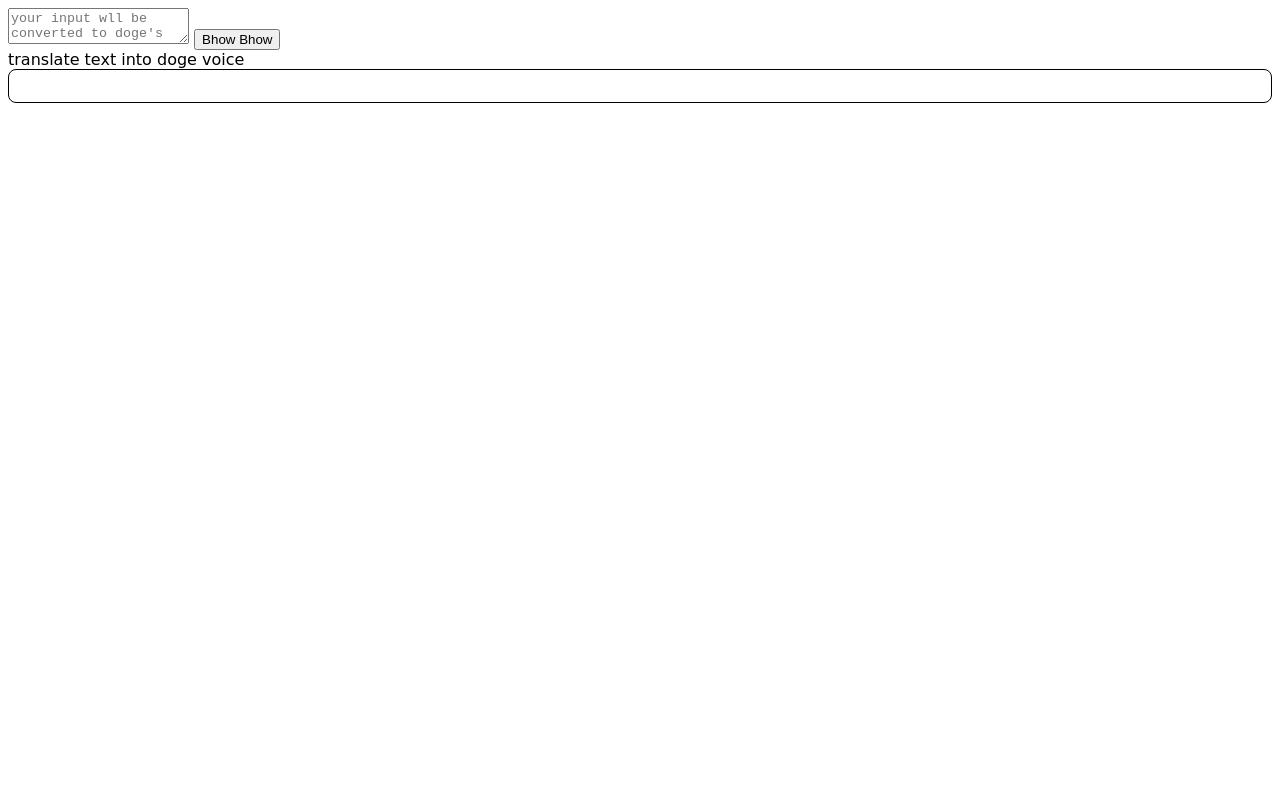
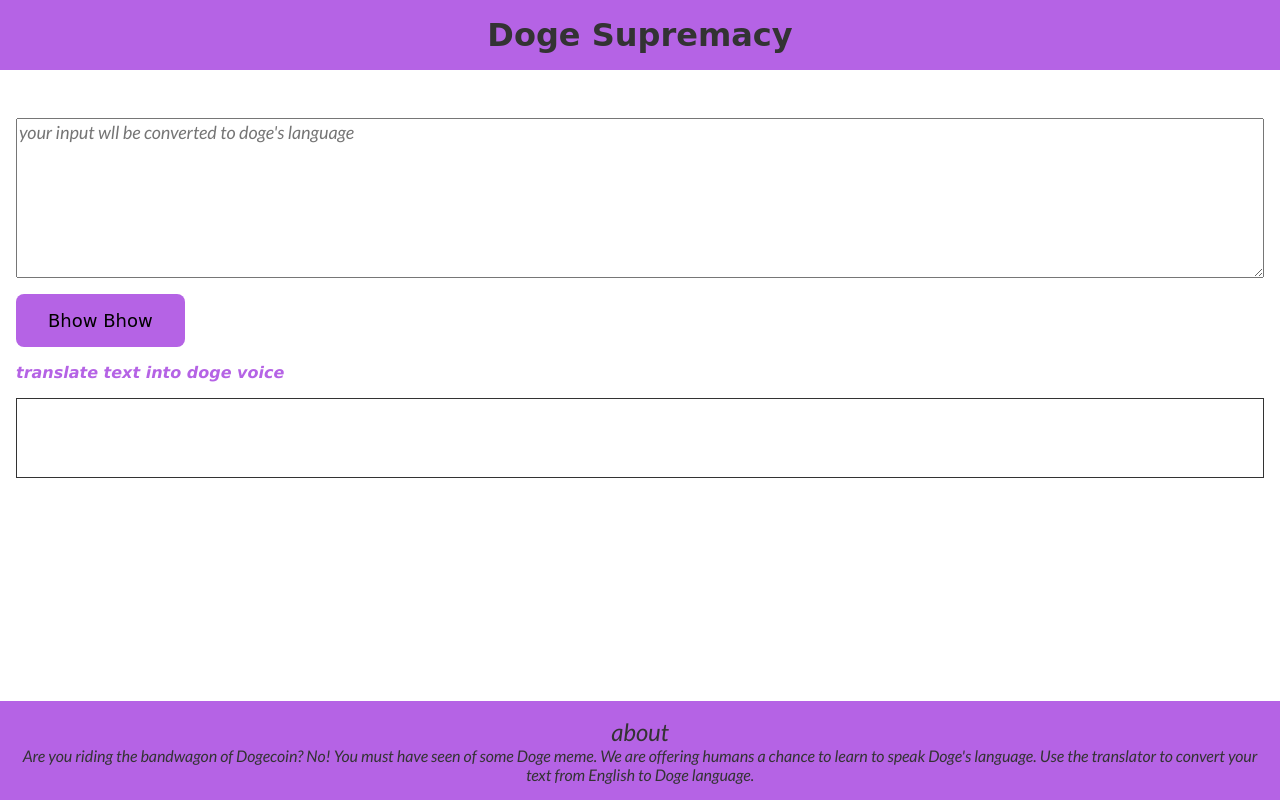
Before and after one commit to anurag-kkumarr/Doge-Translator, a plain HTML site: page index.html in a window 1280 px wide. Drawn offline with Linux system fonts and the light colour scheme; a web font is replaced by a local one.

Commit message:
doge world done

```diff
--- a/index.html
+++ b/index.html
@@ -9,19 +9,26 @@
 </head>
 <body>
     <nav>
+        <div style="font-size: 2rem; padding: 1rem;">
+            Doge Supremacy
+        </div>
 
     </nav>
+
+
 
     <main>
             <textarea id="txt-input" placeholder="your input wll be converted to doge's language "></textarea>
             <button id="btn-translate" >Bhow Bhow</button>
-            <div>translate text into doge voice</div>
+            <div id="translation">translate text into doge voice</div>
             <div id="output-div"></div>
     </main>
 
     <footer>
-
-
+        <div style="font-size: x-large;">about</div>
+        <p>Are you riding the bandwagon of Dogecoin? No! You must have seen of some Doge meme. We are offering humans a chance to learn to speak Doge's language.
+             Use the translator
+            to convert your text from English to Doge language.</p>
     </footer>
 
     <script src="app.js" type="text/javascript"></script>
--- a/styles.css
+++ b/styles.css
@@ -1,17 +1,83 @@
 @import url('https://fonts.googleapis.com/css2?family=MonteCarlo&display=swap');
+@import url('https://fonts.googleapis.com/css2?family=Lato:ital@1&display=swap');
+
+* {
+    box-sizing: border-box;
+}
 
 :root {
+    --primary: #b563e5;
     --black: #333333;
 }
 
 body {
-    font-family: 'MonteCarlo', cursive;;
+    margin: 0;
+    font-family: 'Lato', sans-serif;
+    /*font-family: 'MonteCarlo', cursive;*/
+    color: var(--black);
 }
 
+nav {
+    background-color: var(--primary);
+    text-align: center;
+    font-weight: bolder;
+    font-family: 'MonteCarlo', cursive;
+}
+
+main {
+    margin: auto;
+    padding: 1rem;
+    max-width: var(--width-break);
+}
+
+#translation {
+    color: var(--primary);
+    font-weight: bolder;
+    font-family: Verdana, Geneva, Tahoma, sans-serif;
+    margin-bottom: 1rem;
+    font-style: italic;
+}
+
+textarea {
+    box-sizing: border-box;
+    display: block;
+    width: 100%;
+    min-height: 20vh;
+    margin-top: 2rem;
+    font-size: large;
+    font-family: inherit;
+}
+
+button {
+    background-color: var(--primary);
+    border: none;
+    margin: 1rem 0rem;
+    padding: 1rem 2rem;
+    font-family: 'Kalam', cursive;
+    font-size: large;
+    border-radius: 0.5rem;
+}
+
+
 #output-div {
-    text-decoration: none;
-    display: block;
+    box-sizing: border-box;
+    width: 100%;
+    min-height: 10vh;
+    max-height: 20vh;
+    overflow:scroll;
+    border: 1px solid var(--black);
+}
+
+footer {
+    position: fixed;
+    bottom: 0;
+    width: 100%;
     padding: 1rem;
-    border-radius: 0.5rem;
-    border: 1px solid black;
+    background-color: var(--primary);
+    text-align: center;
 }
+
+footer p {
+    max-width: var(--width-break);
+    margin: auto;
+}
```
